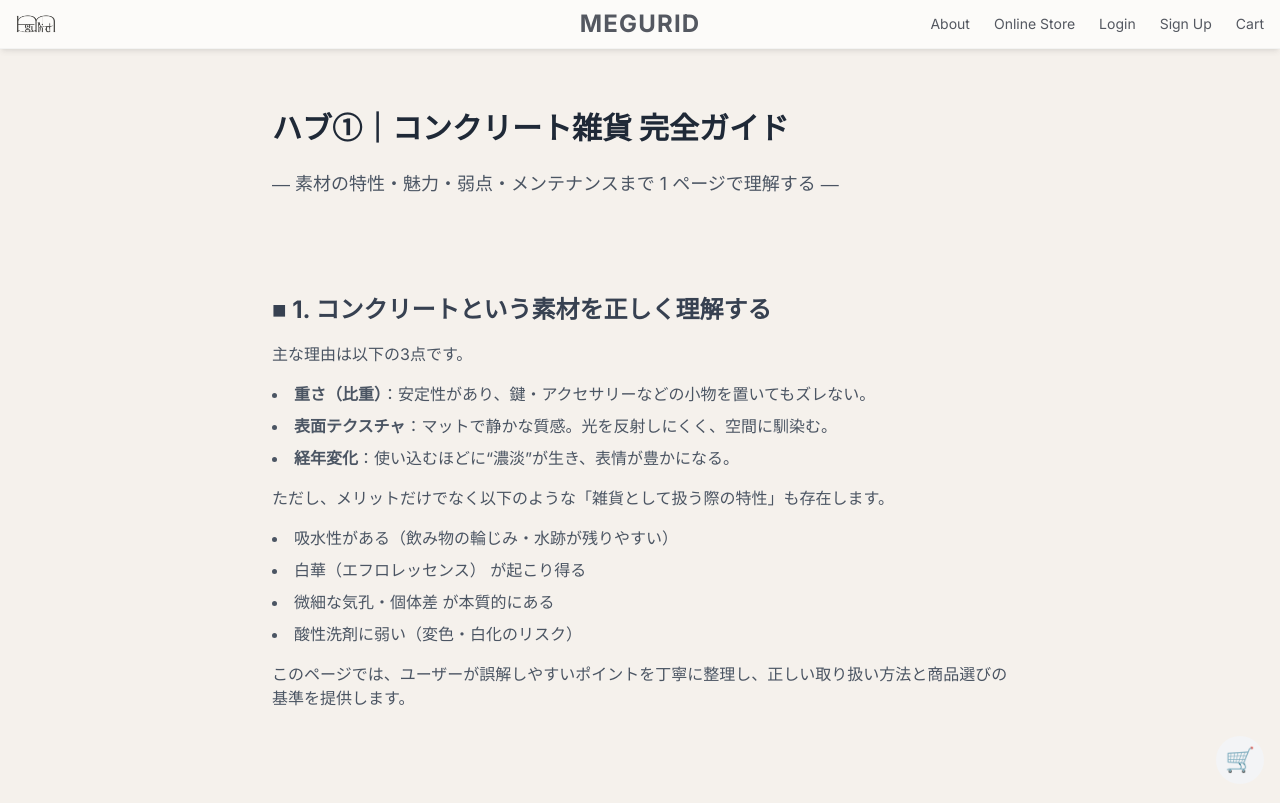
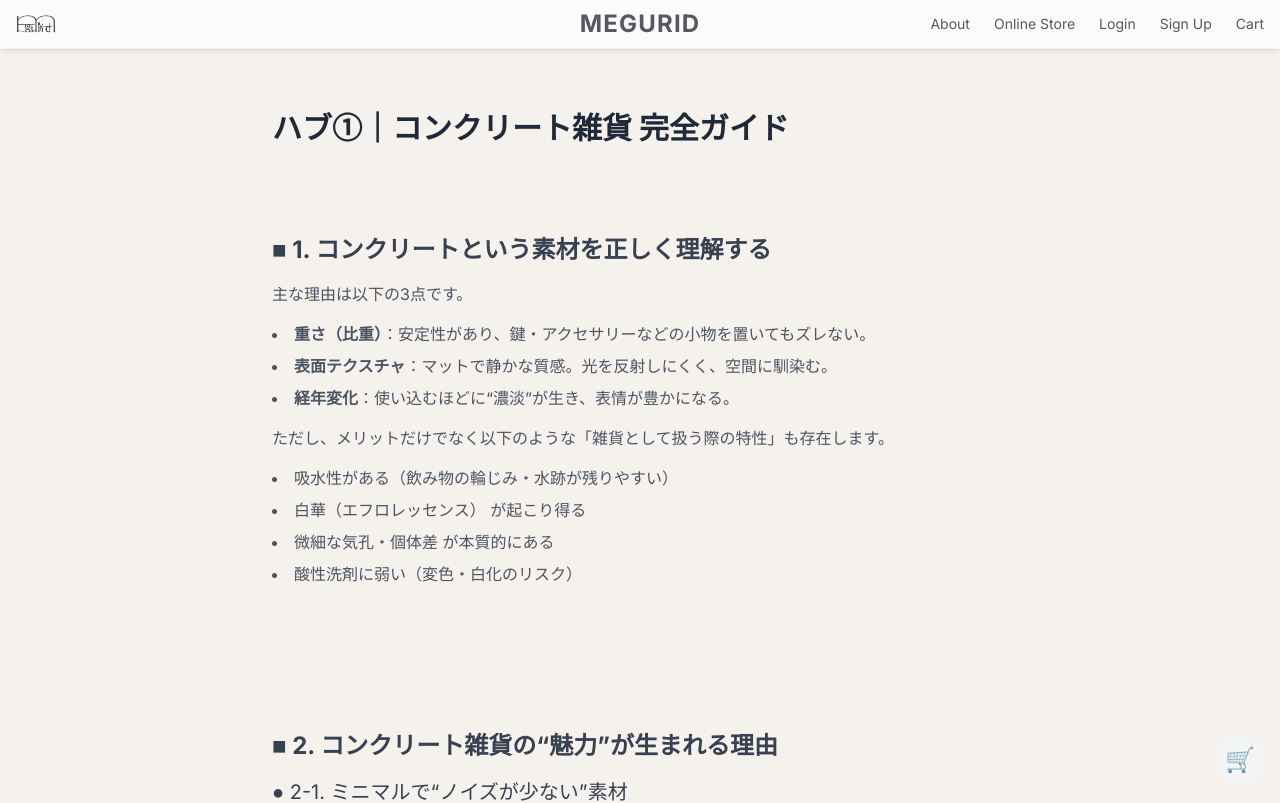
Before and after one commit to kouchi088/apotheke-fragrance-site, a Next.js app: page /lp/concrete-guide in a window 1280 px wide. Shown: the top 803 px of the page. Built offline with nearby package versions, Linux system fonts and the light colour scheme; no server answers.

Commit message:
feat: Remove specific intro and subtitle text from concrete guide LP

```diff
--- a/src/app/lp/concrete-guide/page.tsx
+++ b/src/app/lp/concrete-guide/page.tsx
@@ -6,9 +6,7 @@ export default function ConcreteGuideLP() {
   return (
     <div className="container mx-auto px-4 py-8 max-w-3xl">
       <h1 className="text-3xl font-bold mb-6 text-gray-800">ハブ①｜コンクリート雑貨 完全ガイド</h1>
-      <p className="text-lg text-gray-600 mb-8">
-        ― 素材の特性・魅力・弱点・メンテナンスまで 1 ページで理解する ―
-      </p>
+
 
       <section className="py-10 md:py-16">
         <h2 className="text-2xl font-semibold mb-4 text-gray-700">■ 1. コンクリートという素材を正しく理解する</h2>
@@ -33,9 +31,7 @@ export default function ConcreteGuideLP() {
           <li className="mb-2">微細な気孔・個体差 が本質的にある</li>
           <li className="mb-2">酸性洗剤に弱い（変色・白化のリスク）</li>
         </ul>
-        <p className="text-gray-600">
-          このページでは、ユーザーが誤解しやすいポイントを丁寧に整理し、正しい取り扱い方法と商品選びの基準を提供します。
-        </p>
+
       </section>
 
       <section className="py-10 md:py-16">
```
